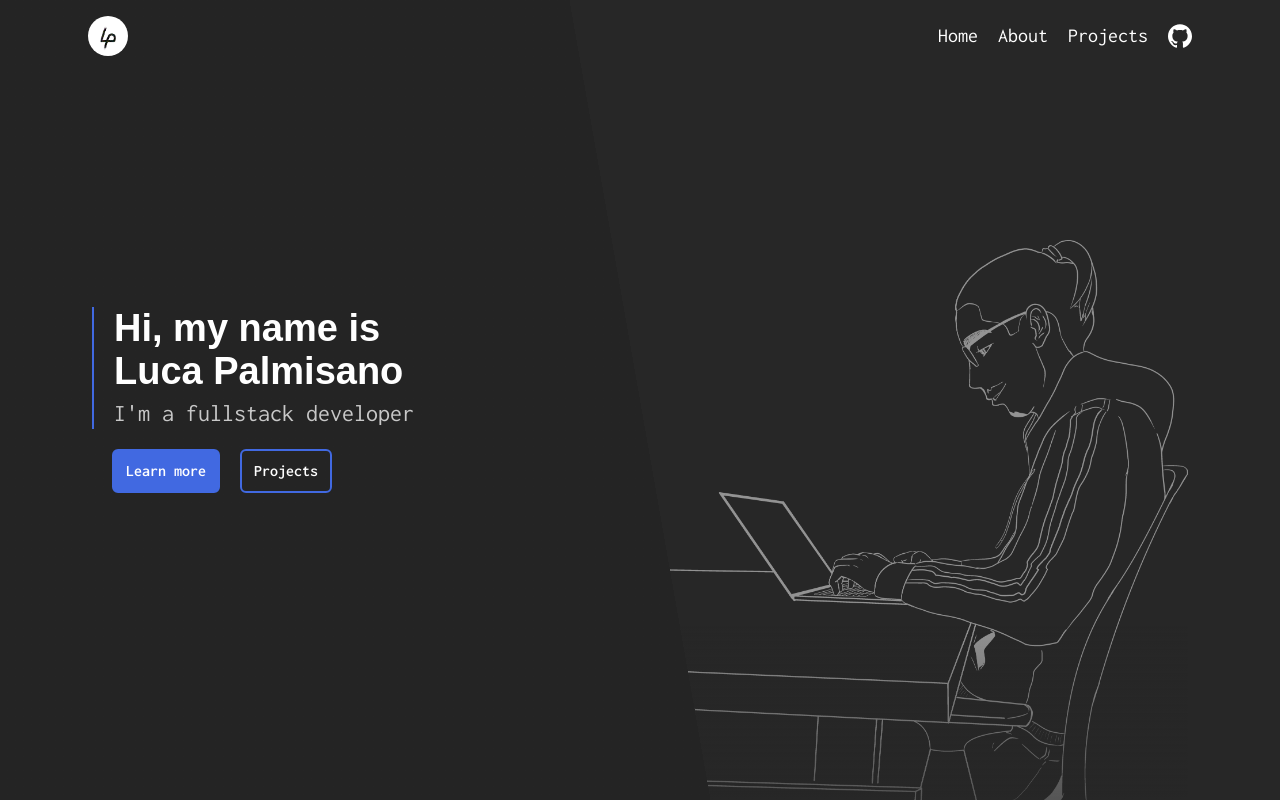
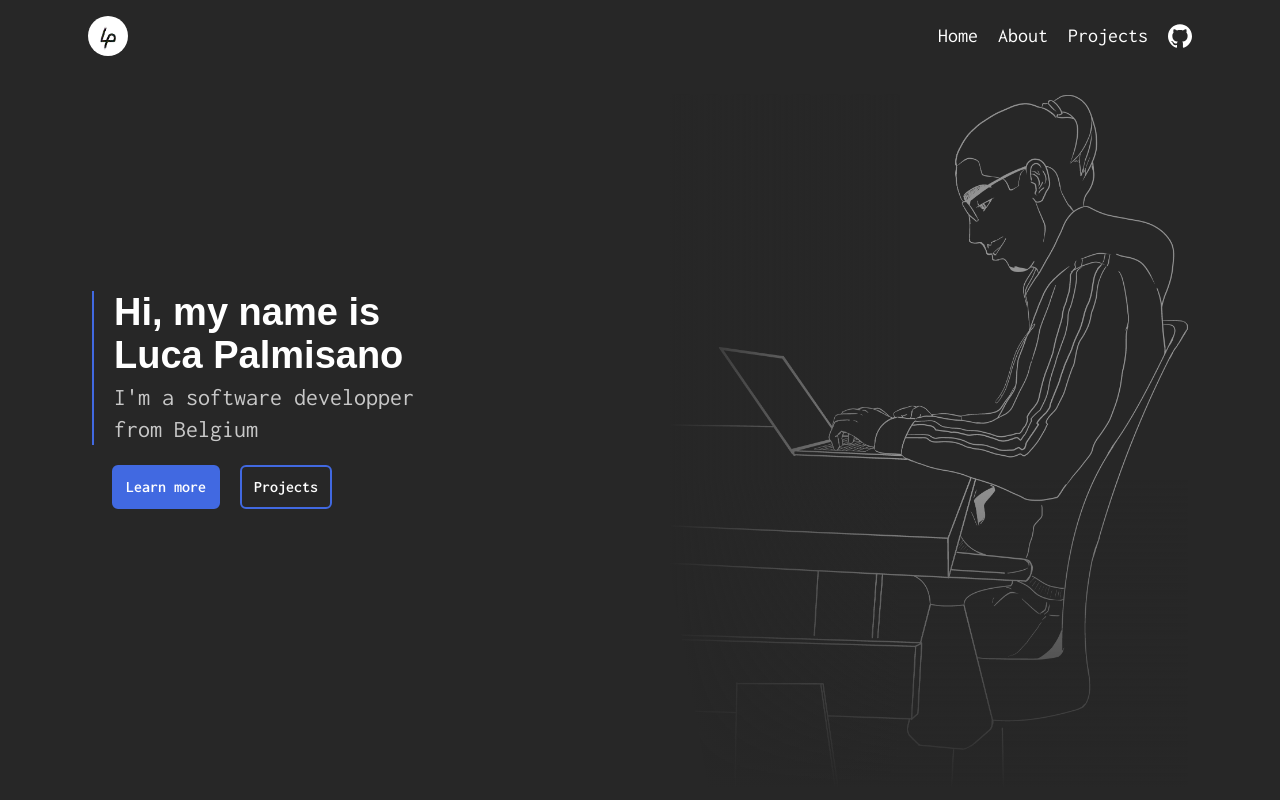
Before and after one commit to Lucino772/lucapalmi.com, a Next.js app: page / in a window 1280 px wide. Built offline with nearby package versions, Linux system fonts and the light colour scheme; a web font is replaced by a local one.

Commit message:
feat: removed skewed background

```diff
--- a/src/app/layout.tsx
+++ b/src/app/layout.tsx
@@ -36,7 +36,7 @@ export default function RootLayout({
             )}
         >
             <body className="relative h-screen w-full overflow-auto">
-                <div className="bg-secondary md:from-primary md:to-secondary relative z-0 flex min-h-full w-full flex-col items-center to-50% md:bg-linear-80 md:from-50%">
+                <div className="bg-secondary relative z-0 flex min-h-full w-full flex-col items-center">
                     <NavBar />
                     {children}
                 </div>
--- a/src/app/page.tsx
+++ b/src/app/page.tsx
@@ -7,7 +7,7 @@ export default function Index() {
         <>
             {/* Background Image */}
             <div className="absolute top-1/2 left-1/2 -z-10 h-screen w-screen max-w-6xl -translate-x-1/2 -translate-y-1/2 overflow-hidden">
-                <div className="absolute h-full w-full md:top-32 md:right-7 md:h-auto md:w-1/2 xl:top-60">
+                <div className="absolute h-full w-full md:top-3/5 md:right-7 md:h-auto md:w-1/2 md:-translate-y-1/2">
                     <Image
                         className="relative h-full w-full animate-[fade_800ms_ease-out_normal_forwards] object-cover object-top md:h-auto"
                         src={desktopDimmed}
@@ -16,19 +16,20 @@ export default function Index() {
                         priority={true}
                     />
                     <div className="bg-opacity-60 from-secondary absolute top-0 right-0 bottom-0 left-0 bg-linear-to-t from-10% to-transparent to-50% md:bg-transparent"></div>
+                    <div className="bg-opacity-60 from-secondary absolute top-0 right-0 bottom-0 left-0 bg-linear-to-r from-10% to-transparent to-50% md:bg-transparent"></div>
                 </div>
-                <div className="from-primary absolute hidden h-full w-full bg-linear-80 from-50% to-transparent to-50% md:block"></div>
+                <div className="from-secondary absolute hidden h-full w-full bg-linear-80 from-50% to-transparent to-50% md:block"></div>
             </div>
 
             {/* Hero Section */}
             <div className="absolute top-1/2 left-1/2 w-screen max-w-6xl -translate-x-1/2 -translate-y-1/2">
-                <div className="relative ml-7 max-w-96">
+                <div className="relative ml-7 max-w-[344px]">
                     <div className="border-accent-blue origin-top animate-[scale-y_200ms_ease-out_normal_forwards] border-l-2 pl-5">
                         <h1 className="font-headings animate-[fade_200ms_200ms_ease-out_normal_forwards] text-[2.375rem]/[normal] font-bold opacity-0">
                             Hi, my name is Luca Palmisano
                         </h1>
                         <p className="font-content mt-1 animate-[fade_200ms_300ms_ease-out_normal_forwards] text-2xl font-normal text-white/75 opacity-0">
-                            {"I'm a fullstack developer"}
+                            {"I'm a software developper from Belgium"}
                         </p>
                     </div>
                     <div className="font-content relative mt-5 flex flex-row justify-start gap-5 pl-5">
```
